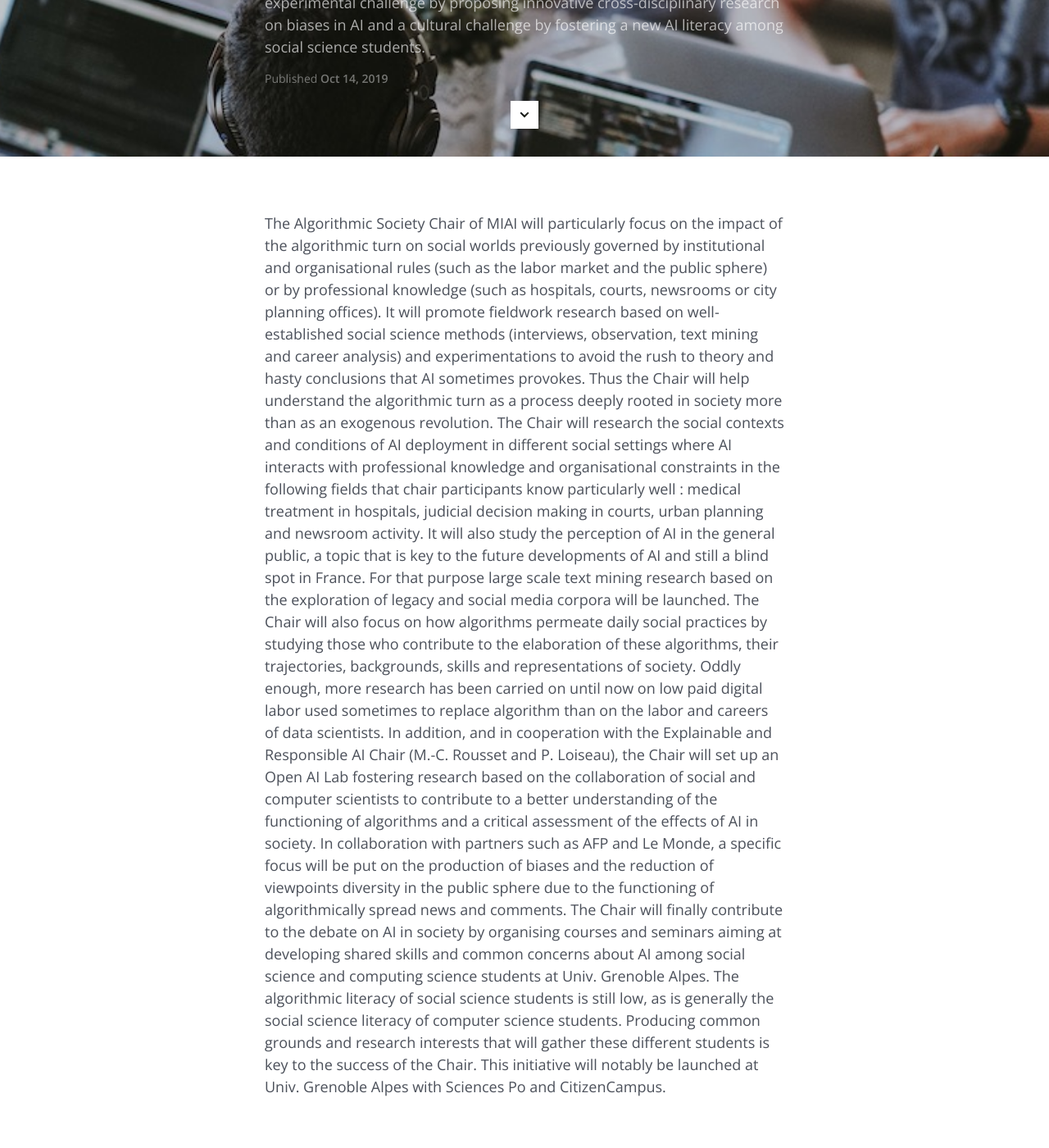
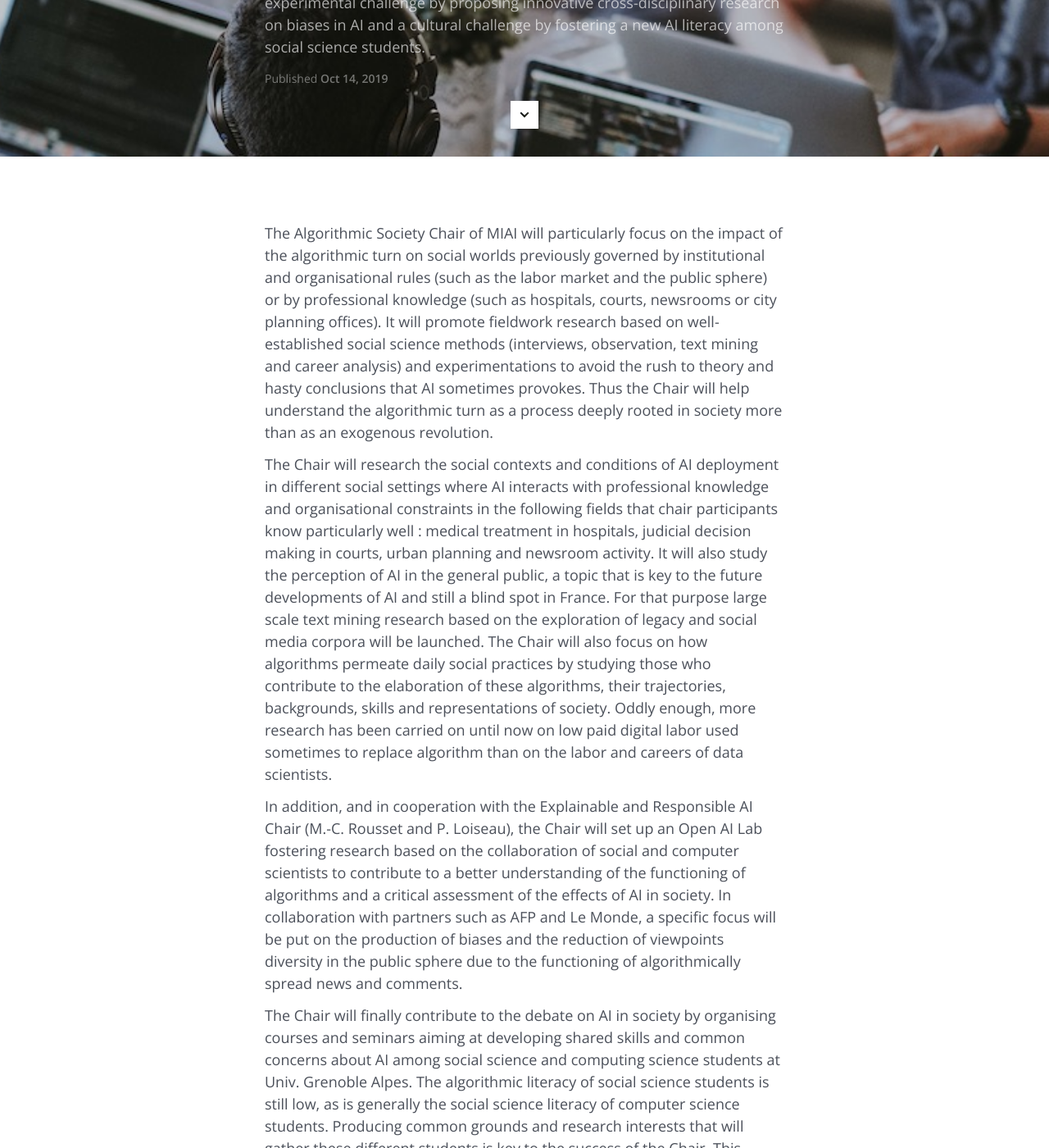
Before and after one commit to gillesbastin/algorithmicsociety, a Jekyll site: the page built from about.md, in a window 1280 px wide and 1400 px high, scrolled down 409 px. Shown: the whole window at 82% size. Built offline with Jekyll 4.4.1, drawn with Linux system fonts in a browser that asks for light colours; some of the changed text lies outside the part shown.

Commit message:
Update about.md

```diff
--- a/about.md
+++ b/about.md
@@ -14,12 +14,12 @@ image: 			header-1.jpg
 
 <div class="page">
 
-The Algorithmic Society Chair of MIAI will particularly focus on the impact of the algorithmic turn on social worlds previously governed by institutional and organisational rules (such as the labor market and the public sphere) or by professional knowledge (such as hospitals, courts, newsrooms or city planning offices). It will promote fieldwork research based on well-established social science methods (interviews, observation, text mining and career analysis) and experimentations to avoid the rush to theory and hasty conclusions that AI sometimes provokes. Thus the Chair will help understand the algorithmic turn as a process deeply rooted in society more than as an exogenous revolution.
+<p>The Algorithmic Society Chair of MIAI will particularly focus on the impact of the algorithmic turn on social worlds previously governed by institutional and organisational rules (such as the labor market and the public sphere) or by professional knowledge (such as hospitals, courts, newsrooms or city planning offices). It will promote fieldwork research based on well-established social science methods (interviews, observation, text mining and career analysis) and experimentations to avoid the rush to theory and hasty conclusions that AI sometimes provokes. Thus the Chair will help understand the algorithmic turn as a process deeply rooted in society more than as an exogenous revolution.</p>
 
-The Chair will research the social contexts and conditions of AI deployment in different social settings where AI interacts with professional knowledge and organisational constraints in the following fields that chair participants know particularly well : medical treatment in hospitals, judicial decision making in courts, urban planning and newsroom activity. It will also study the perception of AI in the general public, a topic that is key to the future developments of AI and still a blind spot in France. For that purpose large scale text mining research based on the exploration of legacy and social media corpora will be launched. The Chair will also focus on how algorithms permeate daily social practices by studying those who contribute to the elaboration of these algorithms, their trajectories, backgrounds, skills and representations of society. Oddly enough, more research has been carried on until now on low paid digital labor used sometimes to replace algorithm than on the labor and careers of data scientists.
+<p>The Chair will research the social contexts and conditions of AI deployment in different social settings where AI interacts with professional knowledge and organisational constraints in the following fields that chair participants know particularly well : medical treatment in hospitals, judicial decision making in courts, urban planning and newsroom activity. It will also study the perception of AI in the general public, a topic that is key to the future developments of AI and still a blind spot in France. For that purpose large scale text mining research based on the exploration of legacy and social media corpora will be launched. The Chair will also focus on how algorithms permeate daily social practices by studying those who contribute to the elaboration of these algorithms, their trajectories, backgrounds, skills and representations of society. Oddly enough, more research has been carried on until now on low paid digital labor used sometimes to replace algorithm than on the labor and careers of data scientists.</p>
 
-In addition, and in cooperation with the Explainable and Responsible AI Chair (M.-C. Rousset and P. Loiseau), the Chair will set up an Open AI Lab fostering research based on the collaboration of social and computer scientists to contribute to a better understanding of the functioning of algorithms and a critical assessment of the effects of AI in society. In collaboration with partners such as AFP and Le Monde, a specific focus will be put on the production of biases and the reduction of viewpoints diversity in the public sphere due to the functioning of algorithmically spread news and comments.
+<p>In addition, and in cooperation with the Explainable and Responsible AI Chair (M.-C. Rousset and P. Loiseau), the Chair will set up an Open AI Lab fostering research based on the collaboration of social and computer scientists to contribute to a better understanding of the functioning of algorithms and a critical assessment of the effects of AI in society. In collaboration with partners such as AFP and Le Monde, a specific focus will be put on the production of biases and the reduction of viewpoints diversity in the public sphere due to the functioning of algorithmically spread news and comments.</p>
 
-The Chair will finally contribute to the debate on AI in society by organising courses and seminars aiming at developing shared skills and common concerns about AI among social science and computing science students at Univ. Grenoble Alpes. The algorithmic literacy of social science students is still low, as is generally the social science literacy of computer science students. Producing common grounds and research interests that will gather these different students is key to the success of the Chair. This initiative will notably be launched at Univ. Grenoble Alpes with Sciences Po and CitizenCampus.
+<p>The Chair will finally contribute to the debate on AI in society by organising courses and seminars aiming at developing shared skills and common concerns about AI among social science and computing science students at Univ. Grenoble Alpes. The algorithmic literacy of social science students is still low, as is generally the social science literacy of computer science students. Producing common grounds and research interests that will gather these different students is key to the success of the Chair. This initiative will notably be launched at Univ. Grenoble Alpes with Sciences Po and CitizenCampus.</p>
 
 </div>
```
